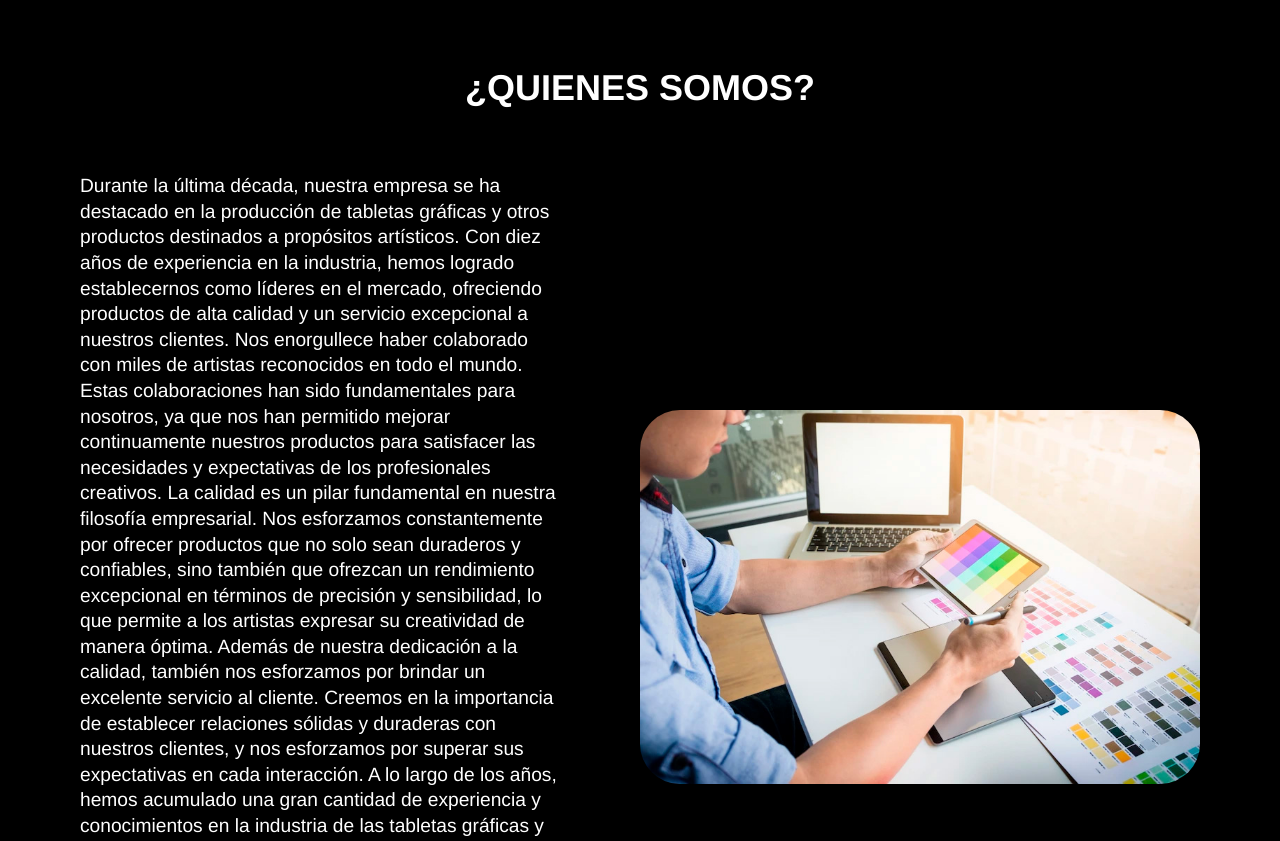
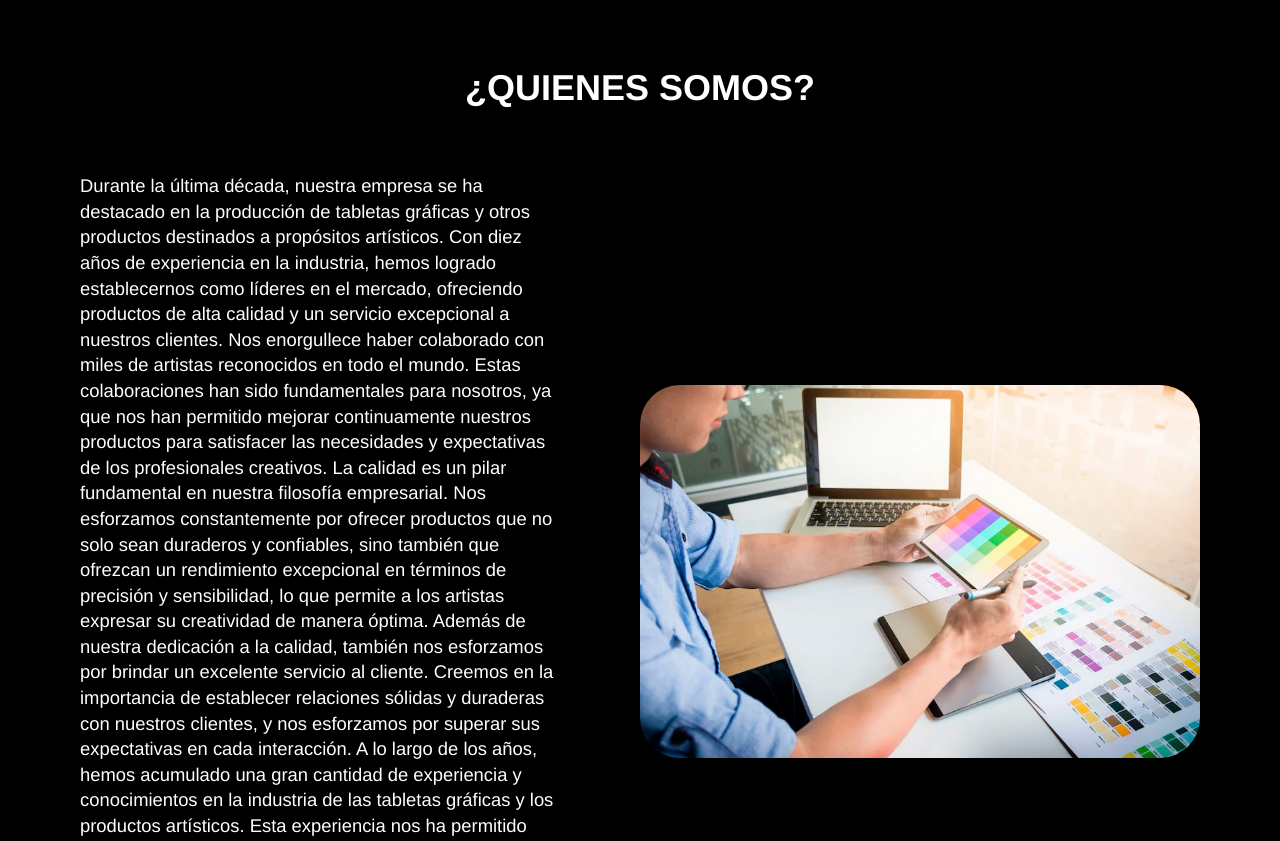
Before and after one commit to Iosef03/web, a plain HTML site: page index.html in a window 1280 px wide. Shown: the part 1097-1938 px from the top of the page. Drawn offline with nearby package versions, Linux system fonts and the light colour scheme.

Commit message:
Update style.css

```diff
--- a/style.css
+++ b/style.css
@@ -207,6 +207,7 @@ footer a {
         align-items: center;
     }
     #quienes p {
+        font-size: 3vh;
         padding: 0 10vh 10vh 10vh;
         text-align: center;
         line-height: 3.7vh;
@@ -242,6 +243,7 @@ footer a {
         padding-left: 0;
         text-align: left;
         line-height: 3.2vh;
+        font-size: 2.3vh;
     }
     #quienes img {
         width: 50%;
```
